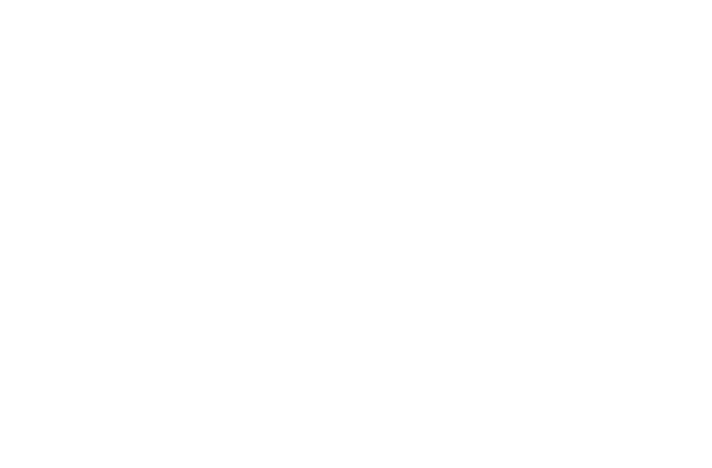
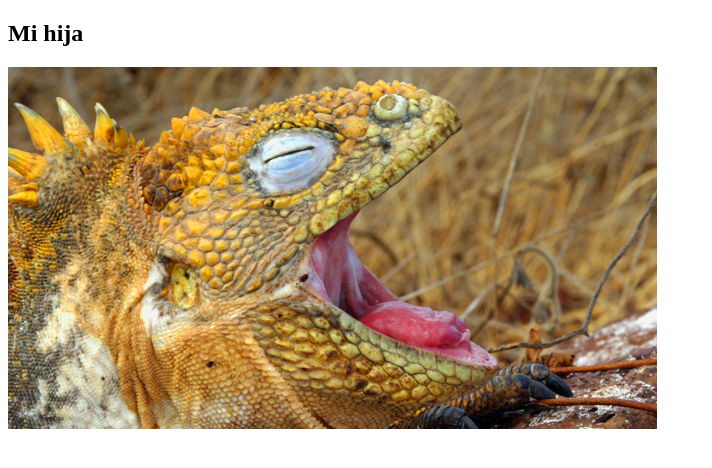
Before and after one commit to rktel/libertad, a plain HTML site: page index.html in a window 1280 px wide. Shown: the whole page, without its empty margins (0-712 px from the left). Drawn offline with Linux system fonts and the light colour scheme.

Commit message:
image libertad

```diff
--- a/index.html
+++ b/index.html
@@ -5,6 +5,7 @@
 	<title>Libertad</title>
 </head>
 <body>
-
+	<h2>Mi hija </h2>
+<img src="images/libertad.jpeg" alt="Libertad">
 </body>
 </html>
```
Also changed, not shown: images/libertad.jpeg (added).
